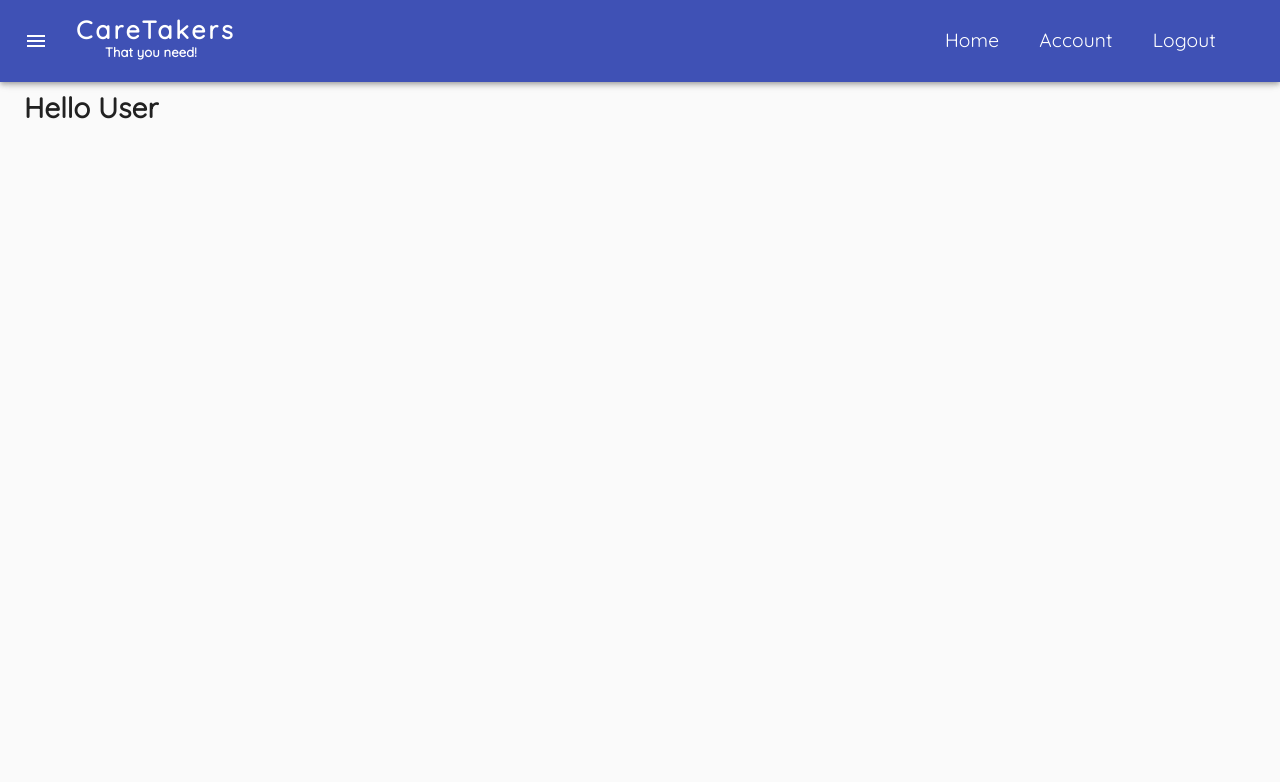
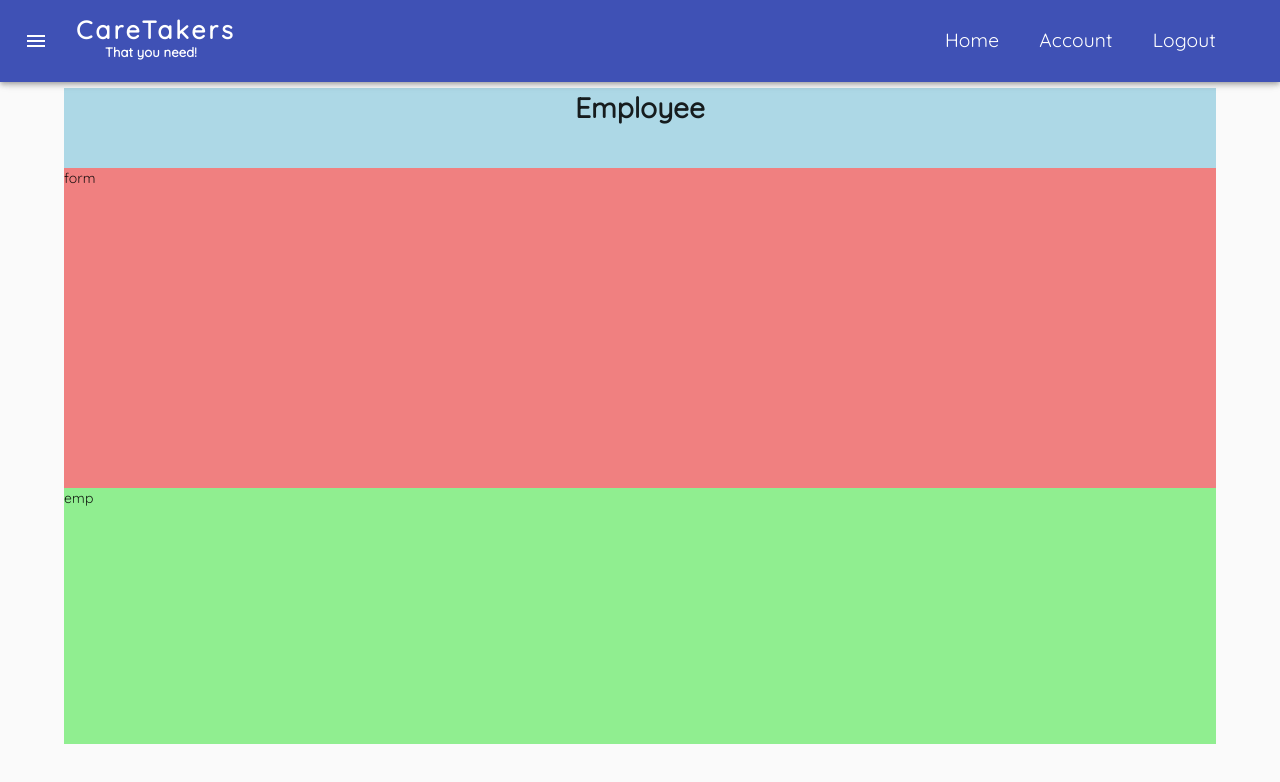
Before and after one commit to PradumnaBajoria/caretakers-that-you-need, a React (Create React App) app in the folder client/: page /users in a window 1280 px wide. Shown: the top 782 px of the page. Built offline with nearby package versions, Linux system fonts and the light colour scheme.

Commit message:
added basic layout for user

```diff
--- a/client/src/components/users/Users.js
+++ b/client/src/components/users/Users.js
@@ -1,12 +1,15 @@
-import React from 'react'
-import "./Users.scss"
-
+import React from "react";
+import "./Users.scss";
 function Users() {
-    return (
-        <div>
-            <h1>Hello User</h1>
-        </div>
-    )
+  return (
+    <div className="users">
+      <div className="header">
+        <h1>Employee</h1>
+      </div>
+      <div className="form">form</div>
+      <div className="emp">emp</div>
+    </div>
+  );
 }
 
-export default Users
+export default Users;
--- a/client/src/components/users/Users.scss
+++ b/client/src/components/users/Users.scss
@@ -0,0 +1,23 @@
+.users {
+  display: flex;
+  flex-direction: column;
+  align-items: center;
+  .header {
+    background-color: lightblue;
+    width: 90vw;
+    height: 10vh;
+    text-align: center;
+  }
+
+  .form {
+    height: 40vh;
+    width: 90vw;
+    background-color: lightcoral;
+  }
+
+  .emp {
+    height: 32vh;
+    width: 90vw;
+    background-color: lightgreen;
+  }
+}
--- a/package.json
+++ b/package.json
@@ -18,6 +18,7 @@
   },
   "homepage": "https://github.com/mittalsam20/PRS#readme",
   "dependencies": {
+    "antd": "^4.16.13",
     "bcrypt": "^5.0.1",
     "body-parser": "^1.19.0",
     "cookie-parser": "^1.4.5",
@@ -25,6 +26,8 @@
     "dotenv": "^10.0.0",
     "express": "^4.17.1",
     "jsonwebtoken": "^8.5.1",
-    "mongoose": "^6.0.5"
+    "mongoose": "^6.0.5",
+    "prop-types": "^15.7.2",
+    "styled-components": "^5.3.1"
   }
 }
```
Also changed, not shown: 2 other files (tests, documents, lock files or other folders).
